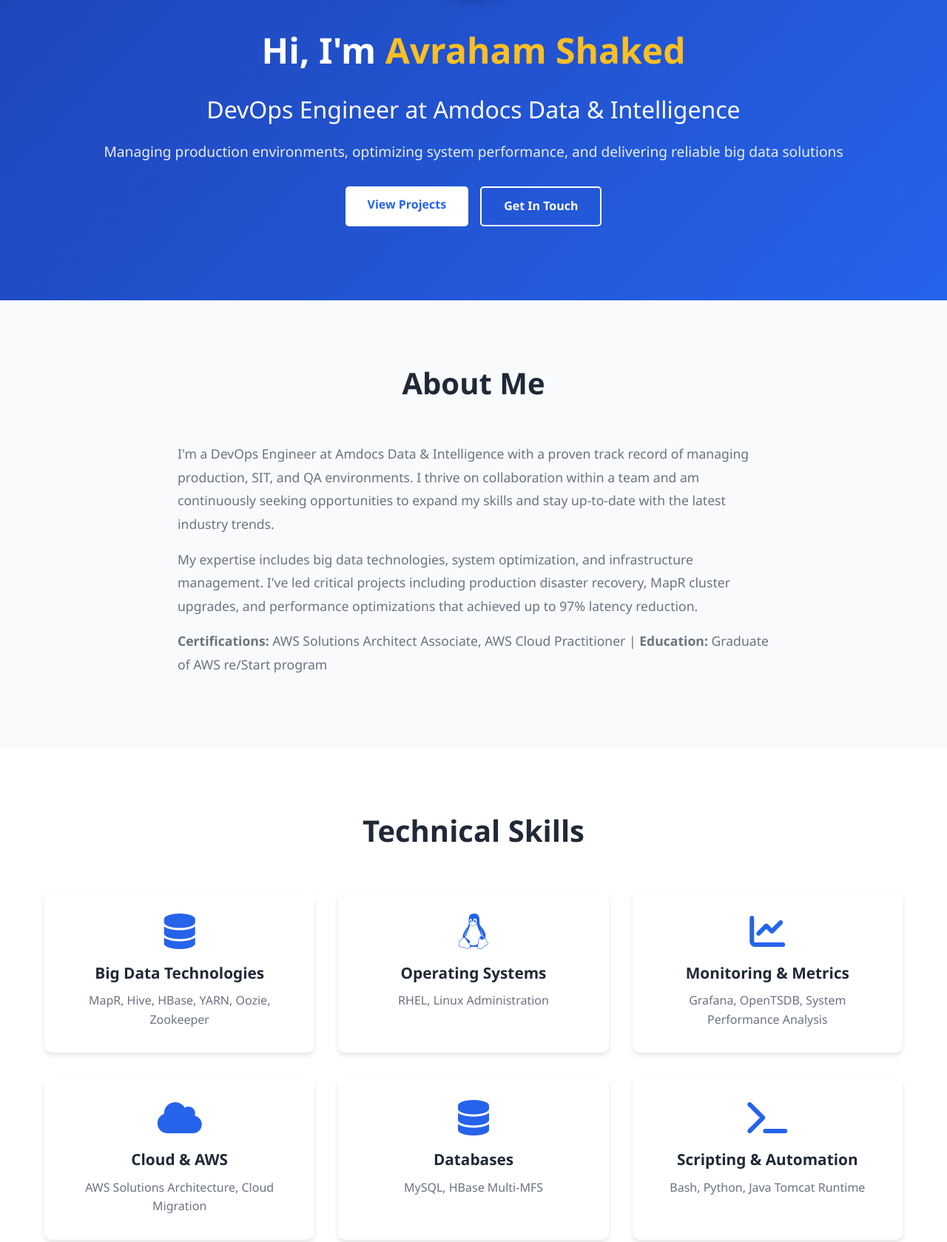
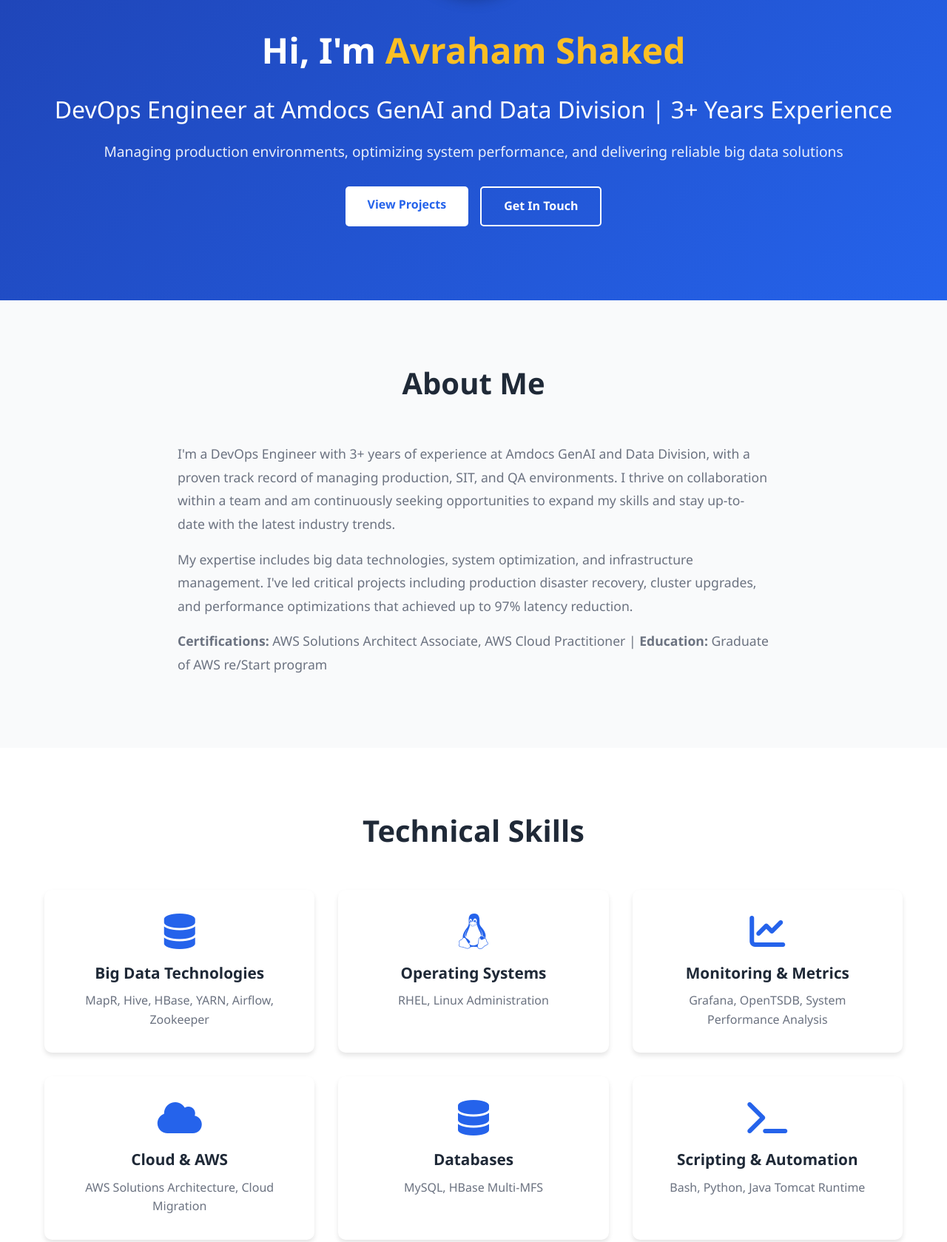
Before and after one commit to Shaked98/avrahamshaked, a plain HTML site: page index.html in a window 1280 px wide. Shown: the part 400-2079 px from the top of the page at 74% size. Drawn offline with Linux system fonts and the light colour scheme.

Commit message:
Add files via upload

```diff
--- a/index.html
+++ b/index.html
@@ -24,7 +24,7 @@
         <div class="hero-content">
             <img src="self-image.jpg" alt="Avraham Shaked" class="profile-photo">
             <h1>Hi, I'm <span class="highlight">Avraham Shaked</span></h1>
-            <h2>DevOps Engineer at Amdocs Data & Intelligence</h2>
+            <h2>DevOps Engineer at Amdocs GenAI and Data Division | 3+ Years Experience</h2>
             <p>Managing production environments, optimizing system performance, and delivering reliable big data solutions</p>
             <div class="hero-buttons">
                 <a href="#projects" class="btn btn-primary">View Projects</a>
@@ -38,8 +38,8 @@
             <h2 class="section-title">About Me</h2>
             <div class="about-content">
                 <div class="about-text">
-                    <p>I'm a DevOps Engineer at Amdocs Data & Intelligence with a proven track record of managing production, SIT, and QA environments. I thrive on collaboration within a team and am continuously seeking opportunities to expand my skills and stay up-to-date with the latest industry trends.</p>
-                    <p>My expertise includes big data technologies, system optimization, and infrastructure management. I've led critical projects including production disaster recovery, MapR cluster upgrades, and performance optimizations that achieved up to 97% latency reduction.</p>
+                    <p>I'm a DevOps Engineer with 3+ years of experience at Amdocs GenAI and Data Division, with a proven track record of managing production, SIT, and QA environments. I thrive on collaboration within a team and am continuously seeking opportunities to expand my skills and stay up-to-date with the latest industry trends.</p>
+                    <p>My expertise includes big data technologies, system optimization, and infrastructure management. I've led critical projects including production disaster recovery, cluster upgrades, and performance optimizations that achieved up to 97% latency reduction.</p>
                     <p><strong>Certifications:</strong> AWS Solutions Architect Associate, AWS Cloud Practitioner | <strong>Education:</strong> Graduate of AWS re/Start program</p>
                 </div>
             </div>
@@ -53,7 +53,7 @@
                 <div class="skill-card">
                     <i class="fas fa-database"></i>
                     <h3>Big Data Technologies</h3>
-                    <p>MapR, Hive, HBase, YARN, Oozie, Zookeeper</p>
+                    <p>MapR, Hive, HBase, YARN, Airflow, Zookeeper</p>
                 </div>
                 <div class="skill-card">
                     <i class="fab fa-linux"></i>
@@ -99,7 +99,7 @@
                 </div>
                 <div class="project-card highlight-card">
                     <h3><i class="fas fa-server"></i> Enterprise-Scale Infrastructure Upgrade</h3>
-                    <p>Single-handedly orchestrated the complete re-installation of 36 MapR production servers across 15 night-shift maintenance windows with zero data loss. Developed automated Hive backup scripts and comprehensive runbooks that became the standard for future upgrades, demonstrating strong project management and technical documentation skills.</p>
+                    <p>Led enterprise-scale infrastructure upgrade across multiple production servers during critical maintenance windows, achieving zero data loss. Developed automated backup solutions and comprehensive documentation that became standards within the division for future deployments.</p>
                     <div class="project-tags">
                         <span class="tag">MapR</span>
                         <span class="tag">Project Leadership</span>
@@ -132,7 +132,7 @@
         <div class="container">
             <h2 class="section-title">Get In Touch</h2>
             <div class="contact-content">
-                <p>I'm always open to discussing new projects, opportunities, or partnerships. Based in Ramat Gan, Israel.</p>
+                <p>I'm always open to discussing new projects, opportunities, or partnerships. Based in Rishon LeZion, Israel.</p>
                 <div class="social-links">
                     <a href="https://linkedin.com/in/avraham-shaked" target="_blank" title="LinkedIn"><i class="fab fa-linkedin"></i></a>
                     <a href="mailto:avrams1998@gmail.com" title="Email"><i class="fas fa-envelope"></i></a>
```
